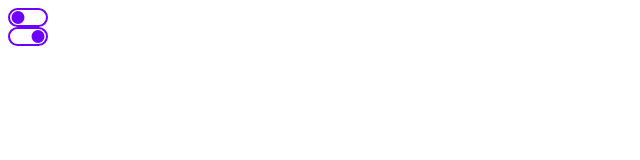
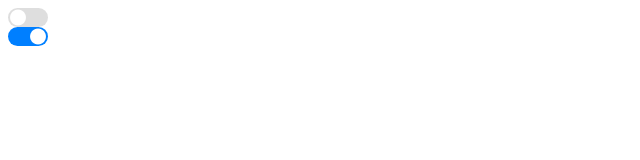
Before and after one commit to arccoza/brisk-style, a plain HTML site: page experiment.html in a window 1280 px wide. Shown: the whole page, without its empty margins (0-640 px from the left). Drawn offline with Linux system fonts and the light colour scheme.

Commit message:
Update switch styling and animation

```diff
--- a/style.css
+++ b/style.css
@@ -10,7 +10,7 @@ input[type=checkbox].switch, input[type=checkbox].checkbox, input[type=checkbox]
   -webkit-appearance: none;
   padding: 0;
   margin: 0;
-  font-size: 1em;
+  font-size: inherit;
   outline: none;
 }
 
@@ -20,14 +20,17 @@ input[type=checkbox].switch, input[type=checkbox].checkbox, input[type=checkbox]
   /*font-size: 10px;*/
   width: 2.5em;
   height: 1.2em;
-  background-image: radial-gradient(closest-side circle, rgba(110, 0, 255, 1) calc(100% - 0.1em), rgba(110, 0, 255, 0) calc(100% - 0.1em + 1px));
+  background-color: #dedede;
+  background-image: radial-gradient(closest-side circle, rgba(255, 255, 255, 1) calc(100% - 0.13em), rgba(255, 255, 255, 0) calc(100% - 0.13em + 1px));
   background-repeat: no-repeat;
   background-position: -0.625em center;
   border-radius: 1000px;
-  border: 0.14em solid rgba(110, 0, 255, 1);
-  transition: background-position 0.4s;
+  /*border: 0.14em solid #007FFF;*/
+  transition: background-color 0.4s, background-position 0.4s;
 }
 
 .switch--on, .switch:checked {
   background-position: 0.625em center;
+  background-color: #007FFF;
+  background-image: radial-gradient(closest-side circle, rgba(255, 255, 255, 1) calc(100% - 0.13em), rgba(255, 255, 255, 0) calc(100% - 0.13em + 1px));
 }
```
